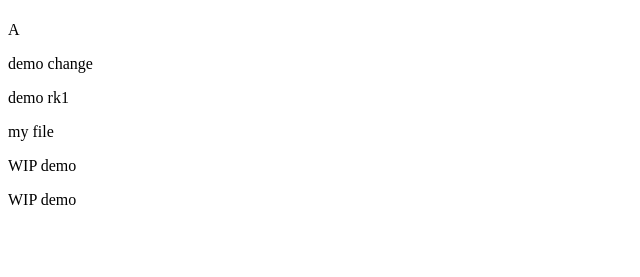
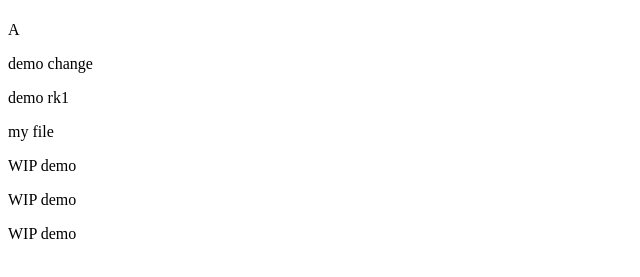
Before and after one commit to RanbirKaur11/CodeTrack, a plain HTML site: page index.html in a window 1280 px wide. Shown: the part 153-430 px from the top of the page, without its empty margins (0-640 px from the left). Drawn offline with Linux system fonts and the light colour scheme.

Commit message:
added work in progress data

```diff
--- a/index.html
+++ b/index.html
@@ -8,3 +8,4 @@
 <p1>my file</p1>
 <p>WIP demo</p>
 <p>WIP demo</p>
+<p>WIP demo</p>
```
